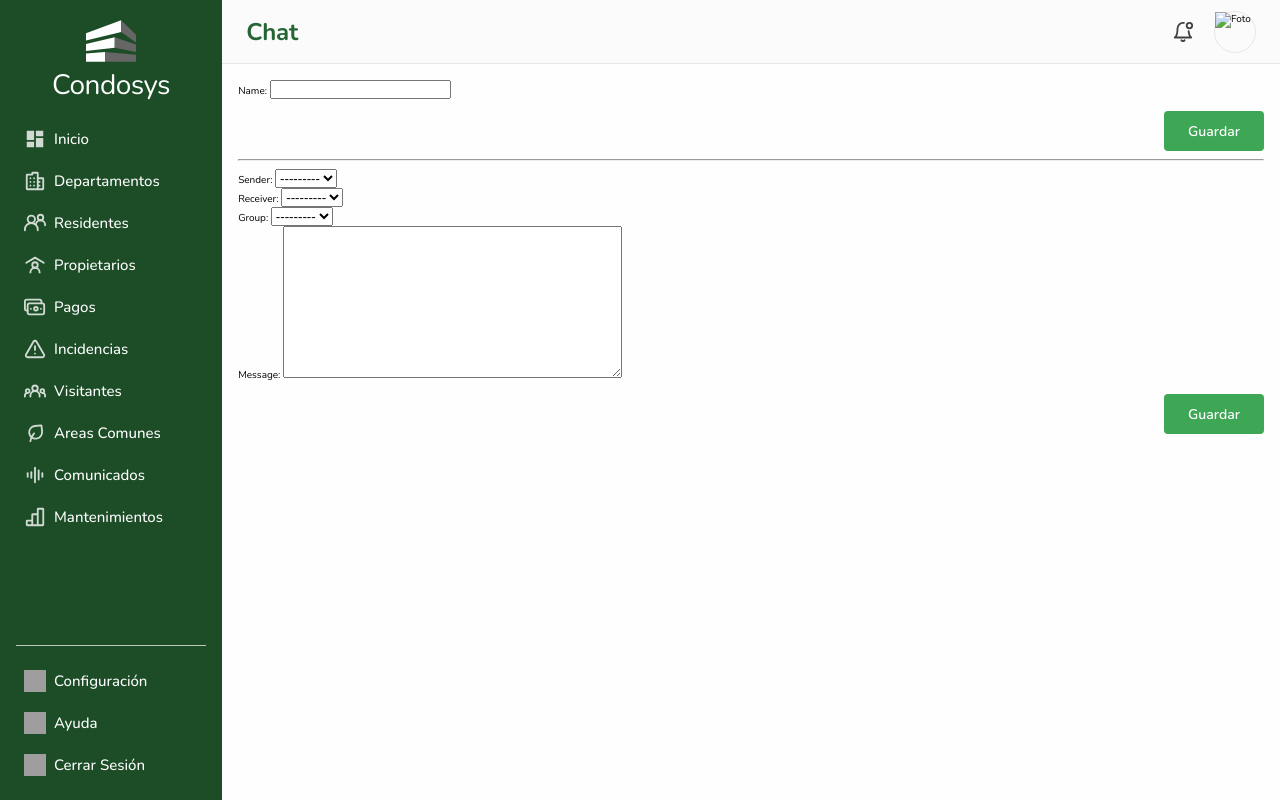
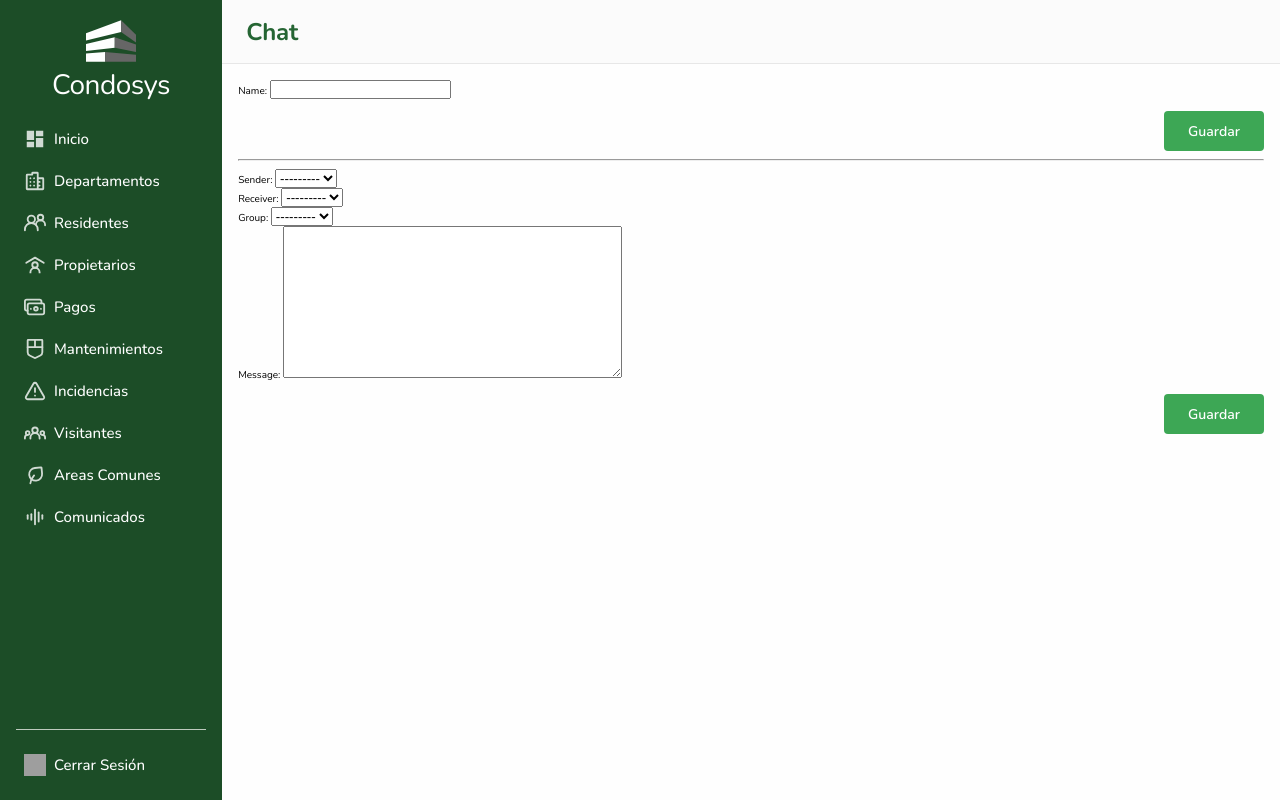
Before and after one commit to JMJ0331/condosys, a Django app: page /chat/ in a window 1280 px wide. Run offline with Django 4.2, Linux system fonts and the light colour scheme; data that the repository does not hold is empty; grey boxes are pictures that could not be loaded.

Commit message:
update: quite varias cosas en el aside y header

```diff
--- a/condosys/templates/componentes/aside.html
+++ b/condosys/templates/componentes/aside.html
@@ -62,6 +62,16 @@
           <h4>Pagos</h4>
         </a>
 
+
+        <a
+          class="opt-modulo{% if request.resolver_match.url_name == 'mantenimientos_index' %} active{% endif %}"
+          href="{% url 'mantenimientos_index' %}"
+        >
+
+          <img src="{% static 'images/icons/blancos/historic-shield-alt_white.svg' %}" alt="settings-icon" />
+          <h4>Mantenimientos</h4>
+        </a>
+
         <a
           class="opt-modulo{% if request.resolver_match.url_name == 'incidencias_index' %} active{% endif %}"
           href="{% url 'incidencias_index' %}"
@@ -98,14 +108,7 @@
           <h4>Comunicados</h4>
         </a>
 
-        <a
-          class="opt-modulo{% if request.resolver_match.url_name == 'mantenimientos_index' %} active{% endif %}"
-          href="{% url 'mantenimientos_index' %}"
-        >
 
-        <img src="{% static 'images/icons/blancos/reports_white.svg' %}" alt="settings-icon" />
-          <h4>Mantenimientos</h4>
-        </a>
 
       </div>
 
@@ -118,21 +121,8 @@
   <div class="container-links">
 
     <span class="otras-opciones" role="button">
-      <img src="{% static "images/icons/settings.svg" %}" alt="config">
-      Configuración
-
-    </span>
-
-    <span class="otras-opciones" role="button">
-      <img src="{% static "images/icons/question-mark.svg" %}" alt="interrogante">
-      Ayuda
-
-    </span>
-
-    <span class="otras-opciones" role="button">
       <img src="{% static "images/icons/log-out.svg" %}" alt="config">
       Cerrar Sesión
-
     </span>
   </div>
 
--- a/condosys/templates/componentes/header.html
+++ b/condosys/templates/componentes/header.html
@@ -4,13 +4,5 @@
 
   <div class="header-right">
 
-    <button class="notification-btn" aria-label="Notificaciones">
-        <img src="{% static 'images/icons/negros/bell-notification_black.svg' %}" alt="noti">
-    </button>
-
-    <span class="user-avatar" role="button">
-      <img src="" alt="Foto">
-    </span>
-
   </div>
 </header>
```
